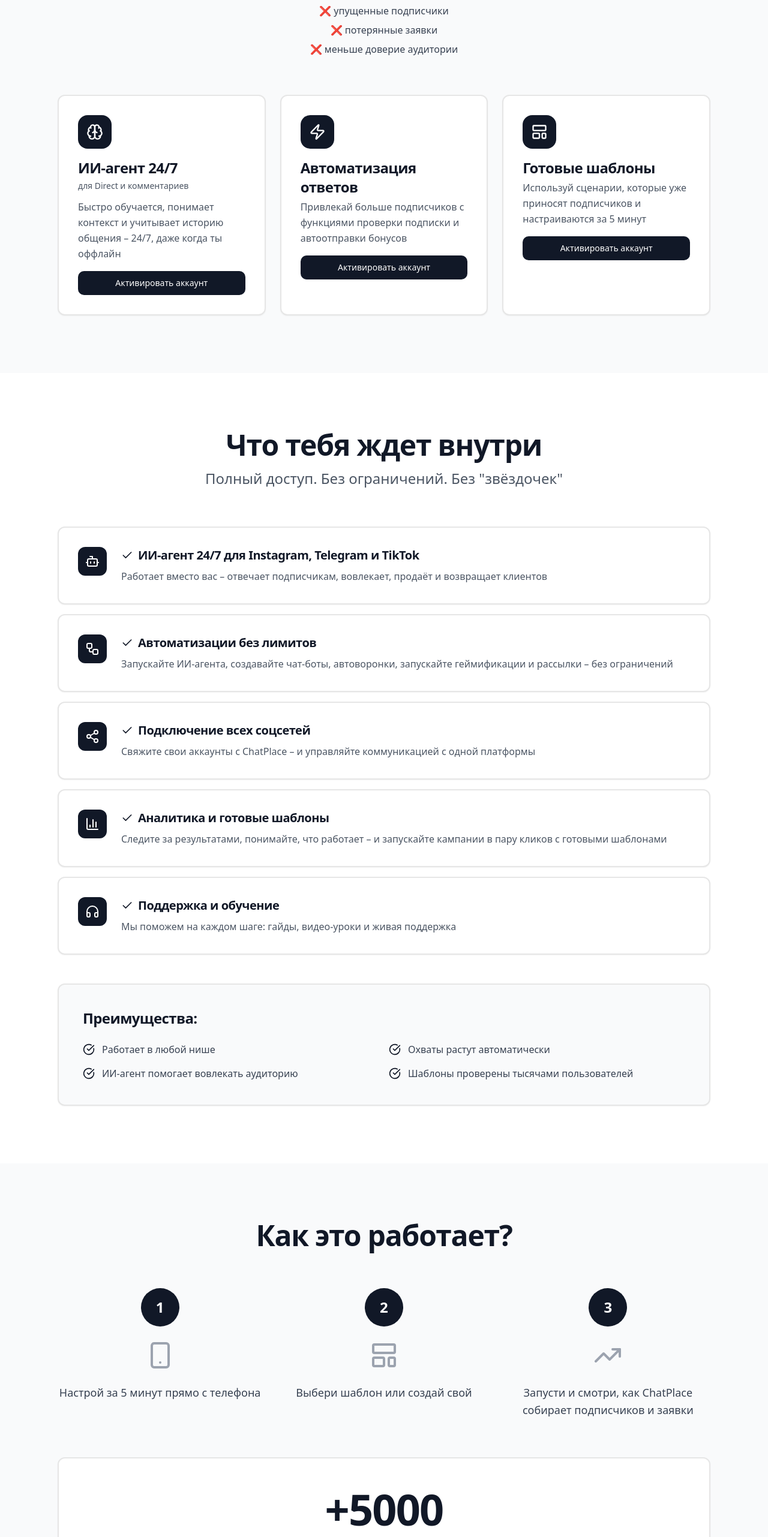
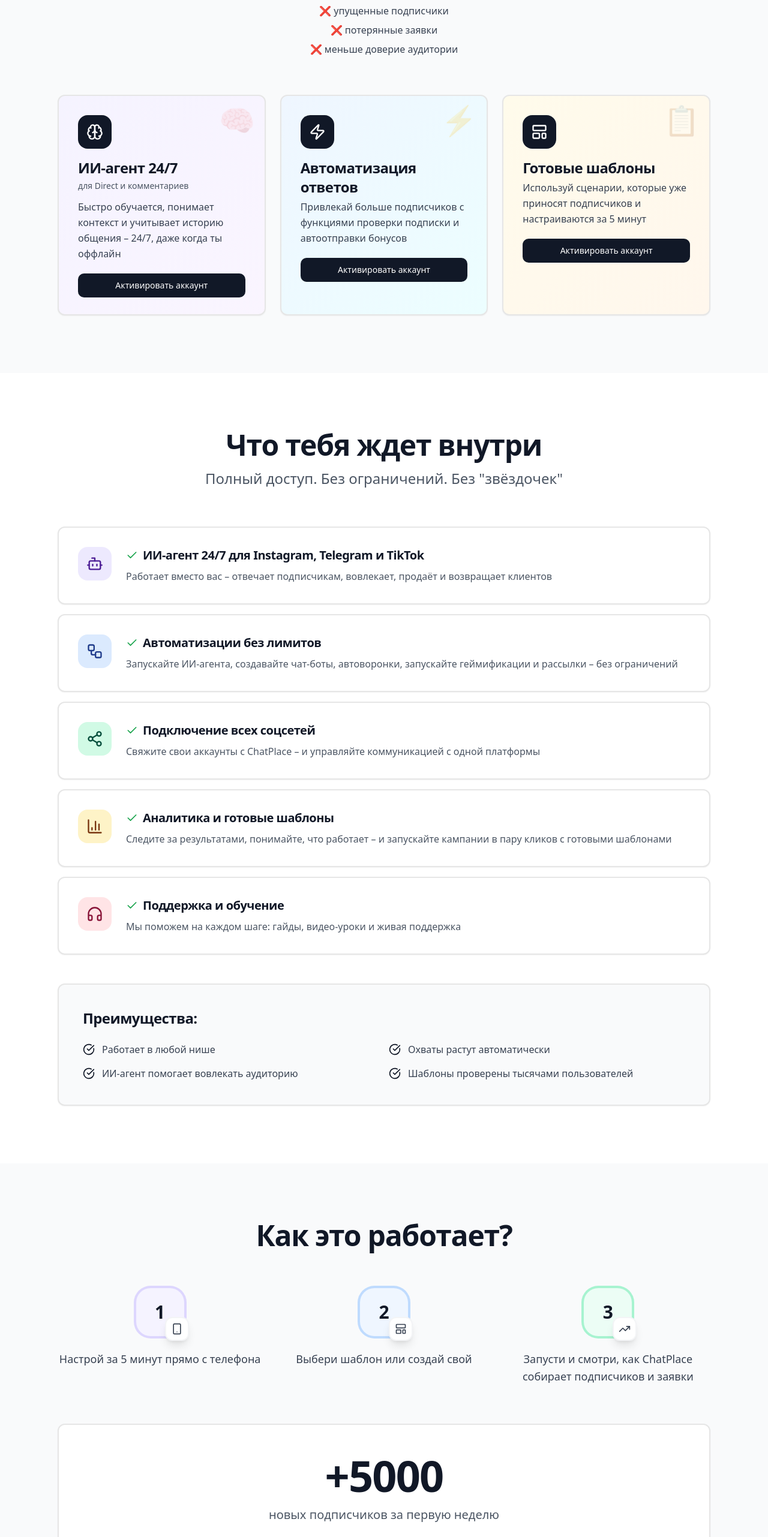
Before and after one commit to pr-poehali-dev/chatplace-launch, a React (Vite) app: page / in a window 1280 px wide. Shown: the part 1374-3937 px from the top of the page at 60% size. Built offline with nearby package versions, Linux system fonts and the light colour scheme.

Commit message:
Улучшаем дизайн плашек

```diff
--- a/src/pages/Index.tsx
+++ b/src/pages/Index.tsx
@@ -135,34 +135,41 @@ export default function Index() {
             {[
               {
                 icon: 'Brain',
+                emoji: '🧠',
                 title: 'ИИ-агент 24/7',
                 subtitle: 'для Direct и комментариев',
-                description: 'Быстро обучается, понимает контекст и учитывает историю общения – 24/7, даже когда ты оффлайн'
+                description: 'Быстро обучается, понимает контекст и учитывает историю общения – 24/7, даже когда ты оффлайн',
+                gradient: 'from-violet-50 to-purple-50'
               },
               {
                 icon: 'Zap',
+                emoji: '⚡',
                 title: 'Автоматизация ответов',
                 subtitle: '',
-                description: 'Привлекай больше подписчиков с функциями проверки подписки и автоотправки бонусов'
+                description: 'Привлекай больше подписчиков с функциями проверки подписки и автоотправки бонусов',
+                gradient: 'from-blue-50 to-cyan-50'
               },
               {
                 icon: 'LayoutTemplate',
+                emoji: '📋',
                 title: 'Готовые шаблоны',
                 subtitle: '',
-                description: 'Используй сценарии, которые уже приносят подписчиков и настраиваются за 5 минут'
+                description: 'Используй сценарии, которые уже приносят подписчиков и настраиваются за 5 минут',
+                gradient: 'from-amber-50 to-orange-50'
               }
             ].map((card, idx) => (
-              <Card key={idx} className="p-8 border-2 hover:border-gray-900 transition-all duration-300 bg-white animate-fade-in" style={{ animationDelay: `${idx * 0.1}s` }}>
-                <div className="space-y-4">
-                  <div className="w-14 h-14 bg-gray-900 rounded-2xl flex items-center justify-center">
+              <Card key={idx} className={`relative overflow-hidden p-8 border-2 hover:border-gray-900 hover:shadow-xl transition-all duration-300 bg-gradient-to-br ${card.gradient} animate-fade-in group`} style={{ animationDelay: `${idx * 0.1}s` }}>
+                <div className="absolute top-4 right-4 text-5xl opacity-20 group-hover:opacity-30 transition-opacity">{card.emoji}</div>
+                <div className="relative space-y-4">
+                  <div className="w-14 h-14 bg-gray-900 rounded-2xl flex items-center justify-center group-hover:scale-110 transition-transform">
                     <Icon name={card.icon} size={28} className="text-white" />
                   </div>
                   <div>
                     <h3 className="text-2xl font-bold text-gray-900 mb-1 tracking-tight">{card.title}</h3>
-                    {card.subtitle && <p className="text-gray-600 text-sm mb-3">{card.subtitle}</p>}
-                    <p className="text-gray-600 leading-relaxed">{card.description}</p>
+                    {card.subtitle && <p className="text-gray-600 text-sm mb-3 font-medium">{card.subtitle}</p>}
+                    <p className="text-gray-700 leading-relaxed">{card.description}</p>
                   </div>
-                  <Button className="w-full bg-gray-900 hover:bg-gray-800 text-white font-medium">
+                  <Button className="w-full bg-gray-900 hover:bg-gray-800 text-white font-medium group-hover:translate-y-0 translate-y-1 transition-transform">
                     Активировать аккаунт
                   </Button>
                 </div>
@@ -189,37 +196,42 @@ export default function Index() {
               {
                 icon: 'Bot',
                 title: 'ИИ-агент 24/7 для Instagram, Telegram и TikTok',
-                description: 'Работает вместо вас – отвечает подписчикам, вовлекает, продаёт и возвращает клиентов'
+                description: 'Работает вместо вас – отвечает подписчикам, вовлекает, продаёт и возвращает клиентов',
+                color: 'bg-violet-100 text-violet-900'
               },
               {
                 icon: 'Workflow',
                 title: 'Автоматизации без лимитов',
-                description: 'Запускайте ИИ-агента, создавайте чат-боты, автоворонки, запускайте геймификации и рассылки – без ограничений'
+                description: 'Запускайте ИИ-агента, создавайте чат-боты, автоворонки, запускайте геймификации и рассылки – без ограничений',
+                color: 'bg-blue-100 text-blue-900'
               },
               {
                 icon: 'Share2',
                 title: 'Подключение всех соцсетей',
-                description: 'Свяжите свои аккаунты с ChatPlace – и управляйте коммуникацией с одной платформы'
+                description: 'Свяжите свои аккаунты с ChatPlace – и управляйте коммуникацией с одной платформы',
+                color: 'bg-emerald-100 text-emerald-900'
               },
               {
                 icon: 'BarChart3',
                 title: 'Аналитика и готовые шаблоны',
-                description: 'Следите за результатами, понимайте, что работает – и запускайте кампании в пару кликов с готовыми шаблонами'
+                description: 'Следите за результатами, понимайте, что работает – и запускайте кампании в пару кликов с готовыми шаблонами',
+                color: 'bg-amber-100 text-amber-900'
               },
               {
                 icon: 'Headphones',
                 title: 'Поддержка и обучение',
-                description: 'Мы поможем на каждом шаге: гайды, видео-уроки и живая поддержка'
+                description: 'Мы поможем на каждом шаге: гайды, видео-уроки и живая поддержка',
+                color: 'bg-rose-100 text-rose-900'
               }
             ].map((feature, idx) => (
-              <Card key={idx} className="p-8 border-2 hover:border-gray-900 transition-all bg-white animate-fade-in" style={{ animationDelay: `${idx * 0.05}s` }}>
+              <Card key={idx} className="p-8 border-2 hover:border-gray-900 hover:shadow-lg transition-all bg-white animate-fade-in group" style={{ animationDelay: `${idx * 0.05}s` }}>
                 <div className="flex items-start gap-6">
-                  <div className="w-12 h-12 bg-gray-900 rounded-xl flex items-center justify-center flex-shrink-0">
-                    <Icon name={feature.icon} size={24} className="text-white" />
+                  <div className={`w-14 h-14 ${feature.color} rounded-2xl flex items-center justify-center flex-shrink-0 group-hover:scale-110 transition-transform`}>
+                    <Icon name={feature.icon} size={28} />
                   </div>
                   <div className="flex-1">
                     <h3 className="text-xl font-bold text-gray-900 mb-2 tracking-tight flex items-center gap-2">
-                      <Icon name="Check" size={20} className="text-gray-900" />
+                      <Icon name="Check" size={20} className="text-green-600" />
                       {feature.title}
                     </h3>
                     <p className="text-gray-600 leading-relaxed">{feature.description}</p>
@@ -259,16 +271,18 @@ export default function Index() {
 
           <div className="grid md:grid-cols-3 gap-8 mb-16">
             {[
-              { step: '1', text: 'Настрой за 5 минут прямо с телефона', icon: 'Smartphone' },
-              { step: '2', text: 'Выбери шаблон или создай свой', icon: 'LayoutTemplate' },
-              { step: '3', text: 'Запусти и смотри, как ChatPlace собирает подписчиков и заявки', icon: 'TrendingUp' }
+              { step: '1', text: 'Настрой за 5 минут прямо с телефона', icon: 'Smartphone', bg: 'bg-violet-50', ring: 'ring-violet-200' },
+              { step: '2', text: 'Выбери шаблон или создай свой', icon: 'LayoutTemplate', bg: 'bg-blue-50', ring: 'ring-blue-200' },
+              { step: '3', text: 'Запусти и смотри, как ChatPlace собирает подписчиков и заявки', icon: 'TrendingUp', bg: 'bg-emerald-50', ring: 'ring-emerald-200' }
             ].map((item, idx) => (
-              <div key={idx} className="text-center space-y-6 animate-fade-in" style={{ animationDelay: `${idx * 0.1}s` }}>
-                <div className="w-16 h-16 bg-gray-900 rounded-full flex items-center justify-center mx-auto text-2xl font-bold text-white">
+              <div key={idx} className="text-center space-y-6 animate-fade-in group" style={{ animationDelay: `${idx * 0.1}s` }}>
+                <div className={`relative w-20 h-20 ${item.bg} rounded-3xl flex items-center justify-center mx-auto text-3xl font-bold text-gray-900 ring-4 ${item.ring} group-hover:scale-110 transition-transform`}>
                   {item.step}
+                  <div className="absolute -bottom-2 -right-2 w-10 h-10 bg-white rounded-xl shadow-lg flex items-center justify-center border-2 border-gray-100">
+                    <Icon name={item.icon} size={20} className="text-gray-700" />
+                  </div>
                 </div>
-                <Icon name={item.icon} size={48} className="text-gray-400 mx-auto" />
-                <p className="text-lg text-gray-700 leading-relaxed">{item.text}</p>
+                <p className="text-lg text-gray-700 leading-relaxed font-medium">{item.text}</p>
               </div>
             ))}
           </div>
```
